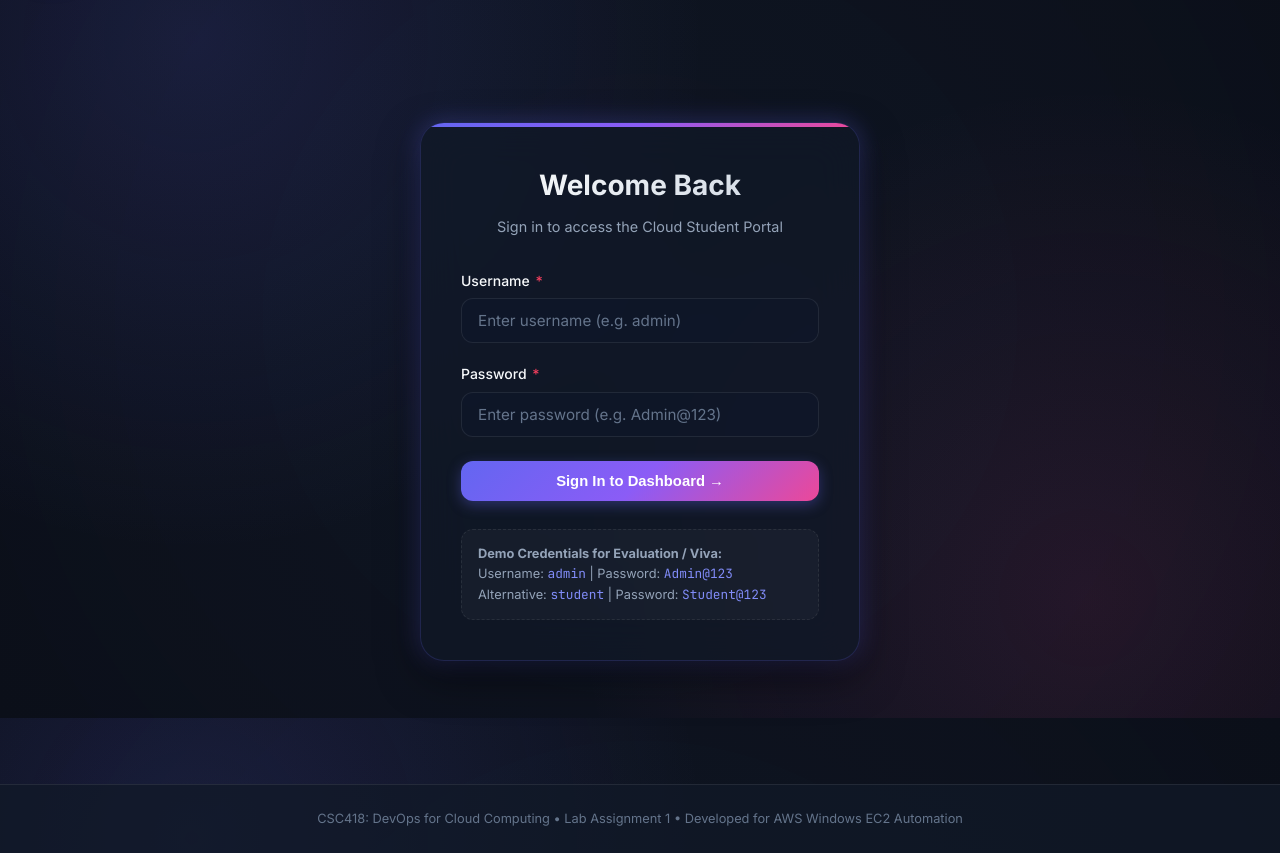
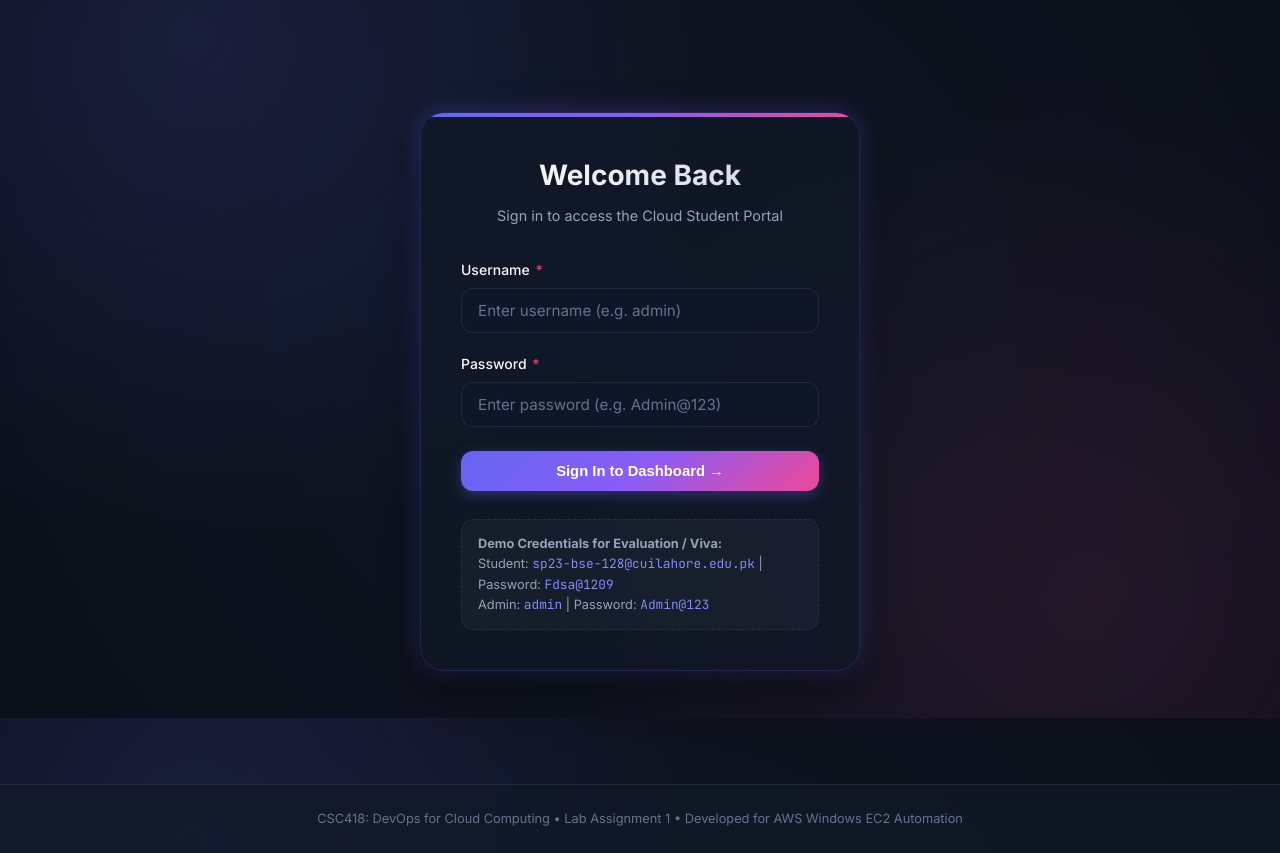
Before and after one commit to sameer-shahid/devops-lab-assignment-01, a Flask app: page /login in a window 1280 px wide. Shown: the part 82-935 px from the top of the page. Run offline with Flask 3, Linux system fonts and the light colour scheme.

Commit message:
Add student credentials and 15s hold on login test for viva demo

```diff
--- a/app/app.py
+++ b/app/app.py
@@ -27,7 +27,9 @@ STUDENTS_DB = [
 VALID_USERS = {
     "admin": "Admin@123",
     "student": "Student@123",
-    "devops": "DevOps@2026"
+    "devops": "DevOps@2026",
+    "sp23-bse-128@cuilahore.edu.pk": "Fdsa@1209",
+    "sp23-bse-128": "Fdsa@1209"
 }
 
 EMAIL_REGEX = r"^[\w\.-]+@[\w\.-]+\.[a-zA-Z]{2,}$"
--- a/app/templates/login.html
+++ b/app/templates/login.html
@@ -61,8 +61,8 @@
 
         <div class="demo-credentials">
           <strong>Demo Credentials for Evaluation / Viva:</strong><br>
-          Username: <code>admin</code> | Password: <code>Admin@123</code><br>
-          Alternative: <code>student</code> | Password: <code>Student@123</code>
+          Student: <code>sp23-bse-128@cuilahore.edu.pk</code> | Password: <code>Fdsa@1209</code><br>
+          Admin: <code>admin</code> | Password: <code>Admin@123</code>
         </div>
       </div>
     </div>
```
Also changed, not shown: selenium-project/tests/test_login.py (+14 -3 lines).
